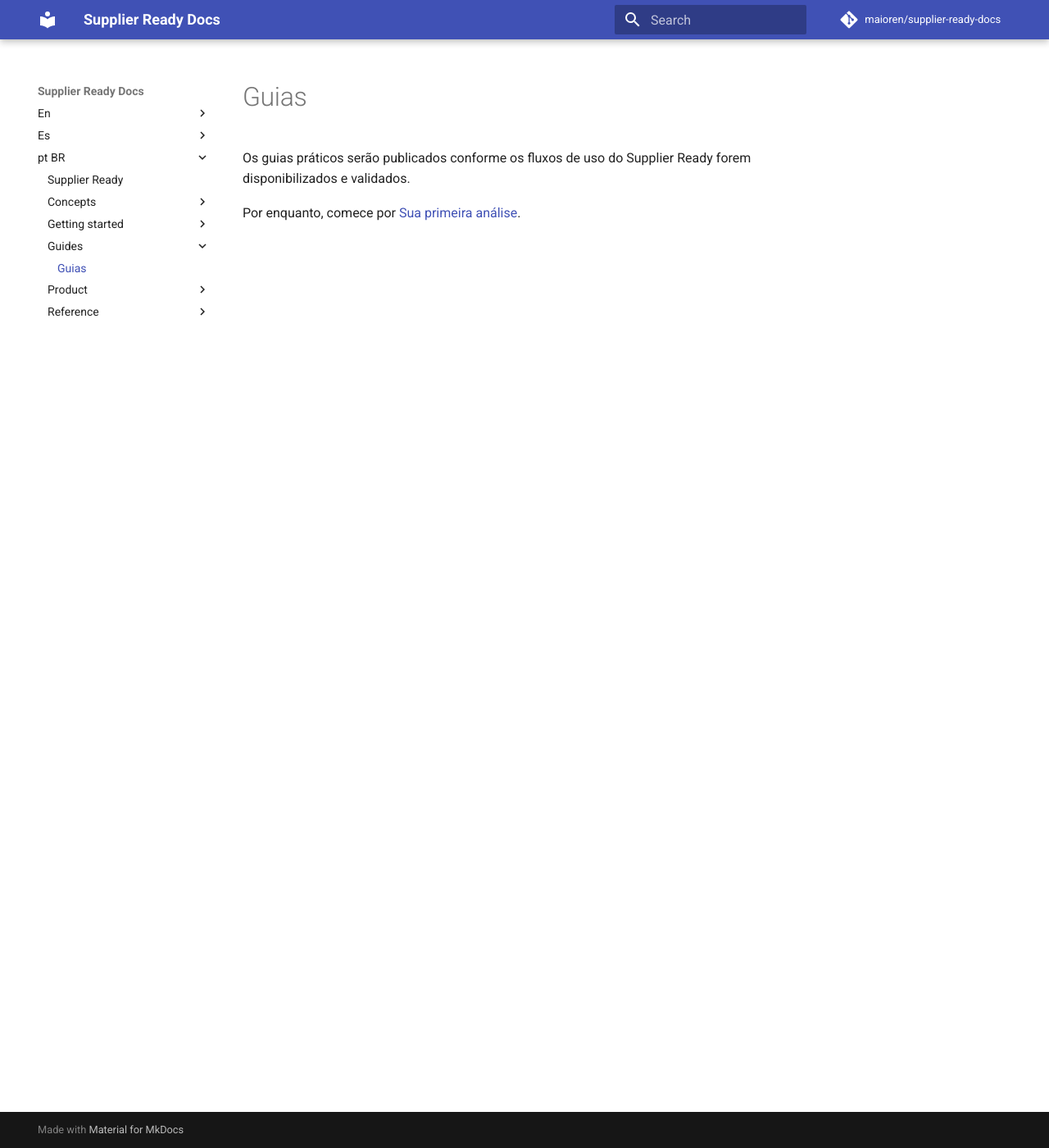
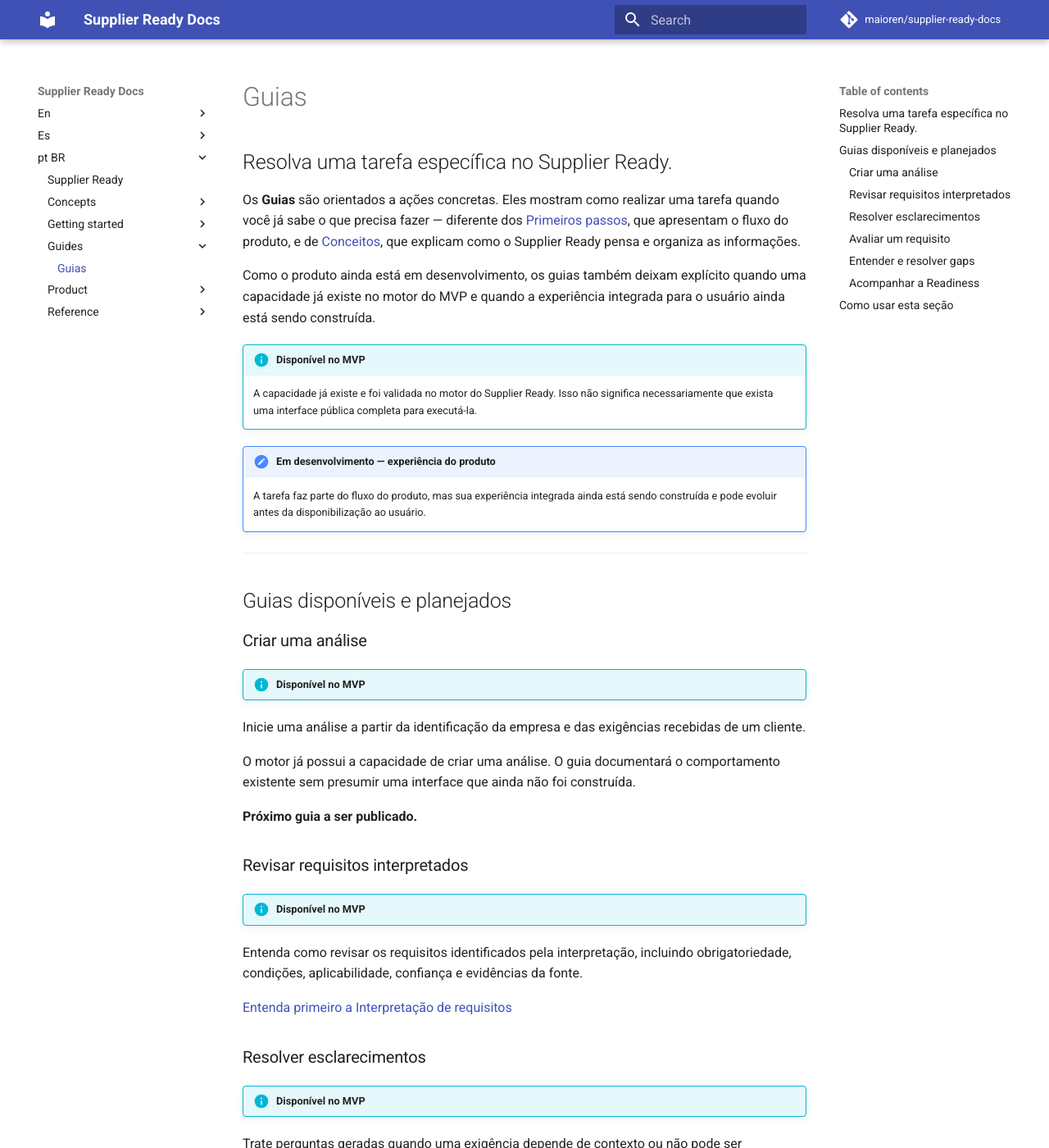
Before and after one commit to maioren/supplier-ready-docs, an MkDocs documentation site: the page built from docs/pt-BR/guides/index.md, in a window 1280 px wide and 1400 px high. Shown: the whole window at 82% size. Built offline with MkDocs 1.6.1 and Material for MkDocs 9.7.7, drawn with Linux system fonts in a browser that asks for light colours; comment, search, counter and statistics services are not loaded; some of the changed text lies outside the part shown.

Commit message:
docs: structure Portuguese guides index

```diff
--- a/docs/pt-BR/guides/index.md
+++ b/docs/pt-BR/guides/index.md
@@ -1,5 +1,77 @@
 # Guias
 
-Os guias práticos serão publicados conforme os fluxos de uso do Supplier Ready forem disponibilizados e validados.
+## Resolva uma tarefa específica no Supplier Ready.
 
-Por enquanto, comece por [Sua primeira análise](../getting-started/first-analysis.md).
+Os **Guias** são orientados a ações concretas. Eles mostram como realizar uma tarefa quando você já sabe o que precisa fazer — diferente dos [Primeiros passos](../getting-started/index.md), que apresentam o fluxo do produto, e de [Conceitos](../concepts/index.md), que explicam como o Supplier Ready pensa e organiza as informações.
+
+Como o produto ainda está em desenvolvimento, os guias também deixam explícito quando uma capacidade já existe no motor do MVP e quando a experiência integrada para o usuário ainda está sendo construída.
+
+!!! info "Disponível no MVP"
+    A capacidade já existe e foi validada no motor do Supplier Ready. Isso não significa necessariamente que exista uma interface pública completa para executá-la.
+
+!!! note "Em desenvolvimento — experiência do produto"
+    A tarefa faz parte do fluxo do produto, mas sua experiência integrada ainda está sendo construída e pode evoluir antes da disponibilização ao usuário.
+
+---
+
+## Guias disponíveis e planejados
+
+### Criar uma análise
+
+!!! info "Disponível no MVP"
+
+Inicie uma análise a partir da identificação da empresa e das exigências recebidas de um cliente.
+
+O motor já possui a capacidade de criar uma análise. O guia documentará o comportamento existente sem presumir uma interface que ainda não foi construída.
+
+**Próximo guia a ser publicado.**
+
+### Revisar requisitos interpretados
+
+!!! info "Disponível no MVP"
+
+Entenda como revisar os requisitos identificados pela interpretação, incluindo obrigatoriedade, condições, aplicabilidade, confiança e evidências da fonte.
+
+[Entenda primeiro a Interpretação de requisitos](../concepts/requirement-interpretation.md)
+
+### Resolver esclarecimentos
+
+!!! info "Disponível no MVP"
+
+Trate perguntas geradas quando uma exigência depende de contexto ou não pode ser determinada com segurança.
+
+O motor já permite planejar, listar e responder esclarecimentos; a experiência integrada para o usuário ainda será evoluída.
+
+### Avaliar um requisito
+
+!!! note "Em desenvolvimento — experiência do produto"
+
+Compare uma exigência aplicável com a realidade da sua empresa e registre a informação necessária para determinar se o requisito está atendido, parcial, faltando ou ainda desconhecido.
+
+Esse fluxo será documentado como guia operacional quando sua experiência estiver suficientemente definida e validada.
+
+### Entender e resolver gaps
+
+!!! note "Em desenvolvimento — experiência do produto"
+
+Identifique aquilo que ainda exige ação, informação ou esclarecimento e use essa visão para priorizar o que precisa ser resolvido antes de avançar com o cliente.
+
+### Acompanhar a Readiness
+
+!!! info "Disponível no MVP"
+
+Entenda o progresso da análise a partir das avaliações dos requisitos e interprete corretamente o score de readiness.
+
+O cálculo determinístico já existe no motor. A experiência visual para acompanhar sua evolução ainda está em desenvolvimento.
+
+[Entenda primeiro o conceito de Readiness](../concepts/readiness.md)
+
+---
+
+## Como usar esta seção
+
+Se você está conhecendo o Supplier Ready pela primeira vez, comece por [Sua primeira análise](../getting-started/first-analysis.md).
+
+Se já entende o fluxo e quer realizar uma tarefa específica, escolha um dos guias acima. À medida que novas capacidades forem validadas, esta seção evoluirá de descrições do comportamento do MVP para instruções operacionais completas da experiência do produto.
+
+> **Um guia descreve o que você pode fazer de verdade — não uma interface que ainda não existe.**
```
